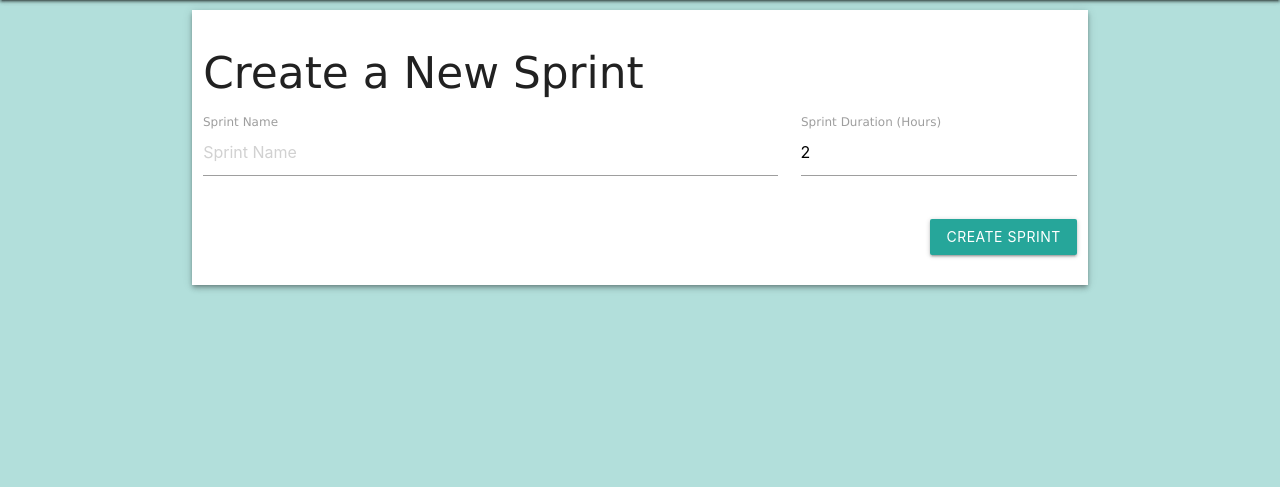
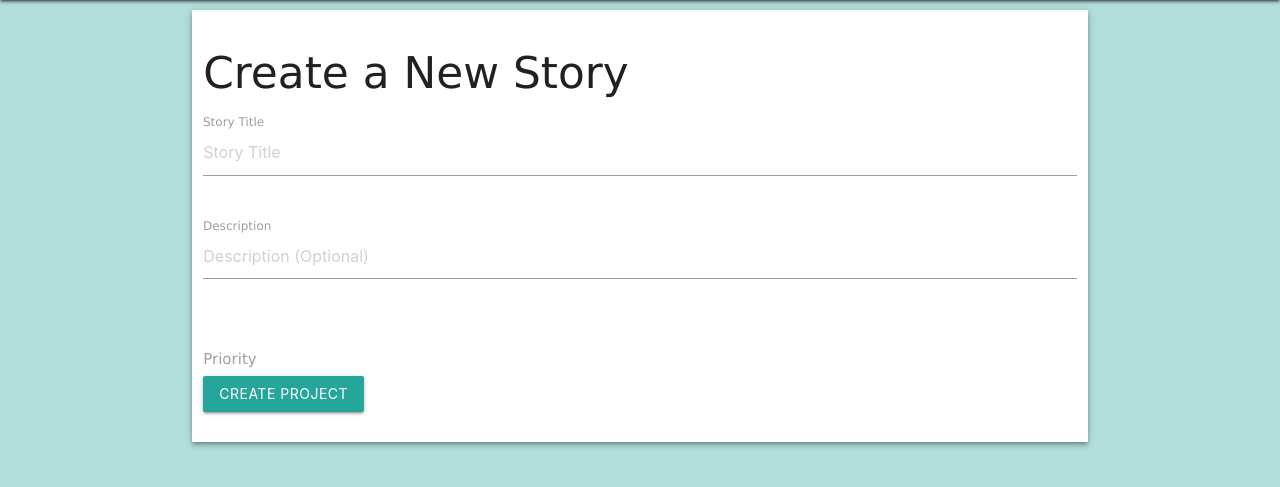
Before and after one commit to nicolasdossantos/HackGile_PennApps, a PHP site: page /public/admin/Stories/create_story.php?id=1 in a window 1280 px wide. Shown: the part 64-551 px from the top of the page. Run offline with PHP 8.4, Linux system fonts and the light colour scheme; data that the repository does not hold is empty.

Commit message:
add story file

```diff
--- a/HackGile/private/classes/story.php
+++ b/HackGile/private/classes/story.php
@@ -3,63 +3,35 @@
 class story extends Database
 {
     static protected $table_name = 'stories';
-    static protected $db_columns = ['id', 'priority', 'complete', 'name', 'description'];
-    public $substory = array();
-    public $isComplete = false;
-    public $isSubstory = false;
-    public $parentStory;
-    public $title;
-    public $description;
-    public $priority;
-    public $members = array();
+    static protected $db_columns = ['id', 'priority', 'complete', 'name', 'description', 'claimed_by', 'sprint_id', 'project_id'];
 
 
-    public function __construct($title, $description, $priority) {
-        $this->title = $title ?? 'default title';
-        $this->description = $description ?? 'default description';
-        $this->priority = $priority ?? 0;
+    public $id;
+    public $priority;
+    public $complete;
+    public $name;
+    public $description;
+    public $claimed_by;
+    public $sprint_id;
+    public $project_id;
+
+
+    public function __construct($description, $priority, $project_id, $name)
+    {
+        $this->name = $name ?? '';
+        $this->priority = $priority ?? '3';
+        $this->project_id = $project_id ?? 1;
+        $this->description = $description ?? '';
+
     }
 
-    public function edit_story_title($title){
-        $this->title = $title;
+    public function set_sprint_id($sprint_id){
+        $this->sprint_id = $sprint_id;
     }
 
-    public function edit_story_description($description){
-        $this->description = $description;
+    public function claim_story($memberId){
+        $this->claimed_by = $memberId;
     }
 
-    public function complete(){
-        $this->isComplete = true;
-        if ($this->isSubstory){
-            $this->parentStory->check_substory_completion();
-        }
-    }
 
-    public function add_member($member){
-        $this->members[] = $member;
-    }
-
-    public function check_substory_completion(){
-        $temp = true;
-        foreach($this->substory as $story){
-            if($story->isComplete === false){
-                $temp = false;
-                break;
-            }
-        }
-        $this->isComplete = $temp;
-    }
-
-    public function add_substory($task){
-        $this->substory[] = $task;
-        $task->isSubstory = true;
-        $task->parentStory = $this;
-    }
-
-    function __destruct()
-    {
-        //foreach($this->substory as $story){
-            //unset($story);
-        }
-    //}
 }
--- a/HackGile/public/admin/Projects/create_project.php
+++ b/HackGile/public/admin/Projects/create_project.php
@@ -23,7 +23,7 @@ if(is_post_request()){
 
     //Do database stuff
 
-    redirect_to("../Sprints/create_story.php?id=".$project->id);
+    redirect_to("../Story/create_story.php?id=".$project->id);
 }
 ?>
 
--- a/HackGile/public/admin/Stories/create_story.php
+++ b/HackGile/public/admin/Stories/create_story.php
@@ -2,66 +2,89 @@
 
 <?php include(SHARED_PATH . '/public_header.php'); ?>
 
+
+
 <?php
-if(is_get_request()) {
-    $id = $_GET['id'];
-    $project = project::find_by_id($id);
+
+
+if (is_get_request()) {
+    $projectId = $_GET['id'];
+
+
 }
 
-if(is_post_request()){
-    $id =$_POST['id'];
-    $project = project::find_by_id($id);
-    $name = $_POST['story_name'] ?? '';
-    $dur = $_POST['story_description'] ?? '';
+if (is_post_request()) {
+    $name = $_POST['name'] ?? '';
+    $desc = $_POST['description'] ?? '';
+    $priority = $_POST['priority'] ?? '';
 
-    //$sprint = $project->ad
-    $sprint->save();
-    $project->save();
-    //redirect_to("../../project.php?id=".$id);
+
+
+
+    $story = new story($desc,$priority,$projectId,$name);
+    $story->save();
+
+
+    redirect_to("../member.php");
 }
 ?>
 
 <div class="container white z-depth-2" style="padding-top: 10px; padding-bottom: 10px; margin-top: 10px;">
     <div class="row">
         <form action="create_story.php" method='POST' class="col s12">
-            <h3>Create a New Sprint</h3>
+            <h3>Create a New Story</h3>
 
             <div class="row">
-                <div class="input-field col s8">
-                    <label for="sprint_name">Sprint Name</label>
-                    <input type="text" class="form-control" name="sprint_name" placeholder="Sprint Name">
-                </div>
-                <div class="input-field col s4">
-                    <label for="sprint_duration">Sprint Duration (Hours)</label>
-                    <input type="number" class="form-control" name="sprint_duration" value="2">
+                <div class="input-field col s12">
+                    <label for="name">Story Title</label>
+                    <input type="text" class="form-control" name="name"
+                           placeholder="Story Title ">
                 </div>
             </div>
-            <input type="text" name="id" value="<?php echo $_GET['id']?>" hidden>
-            <button type="submit" class="btn btn-primary right">Create Sprint</button>
+
+            <div class="row">
+                <div class="input-field col s12">
+                    <label for="description">Description</label>
+                    <textarea id="desc-text-area" name="description" class="materialize-textarea"
+                              placeholder="Description (Optional)"></textarea>
+                </div>
+            </div>
+
+            <div class="row">
+                <div class="input-field col s12">
+                    <label for="priority">Priority</label>
+                    <select name="priority">
+                        <option value ="3">High</option>
+                        <option value ="2">Medium</option>
+                        <option value ="1">Low</option>
+                    </select>
+                </div>
+            </div>
+
+            <button type="submit" class="btn btn-primary">Create Project</button>
         </form>
     </div>
 </div>
 
 
-
 <script>
-    function checkPasswordLabel(){
+    function checkPasswordLabel() {
         let password1 = $('#password').val();
         let password2 = $('#confirmPassword').val();
         console.log(password2)
-        if(password1 !== password2) {
+        if (password1 !== password2) {
             $('#confirm-password-label').show(250);
         }
-        else{
+        else {
             $('#confirm-password-label').hide(250);
         }
     }
 
-    function hideLabel(){
+    function hideLabel() {
         $('#confirm-password-label').hide(250);
     }
 
-    $(document).ready(function(){
+    $(document).ready(function () {
         hideLabel();
         $("#confirmPassword").on("focus", checkPasswordLabel);
         $("#confirmPassword").on("keyup", checkPasswordLabel);
```
